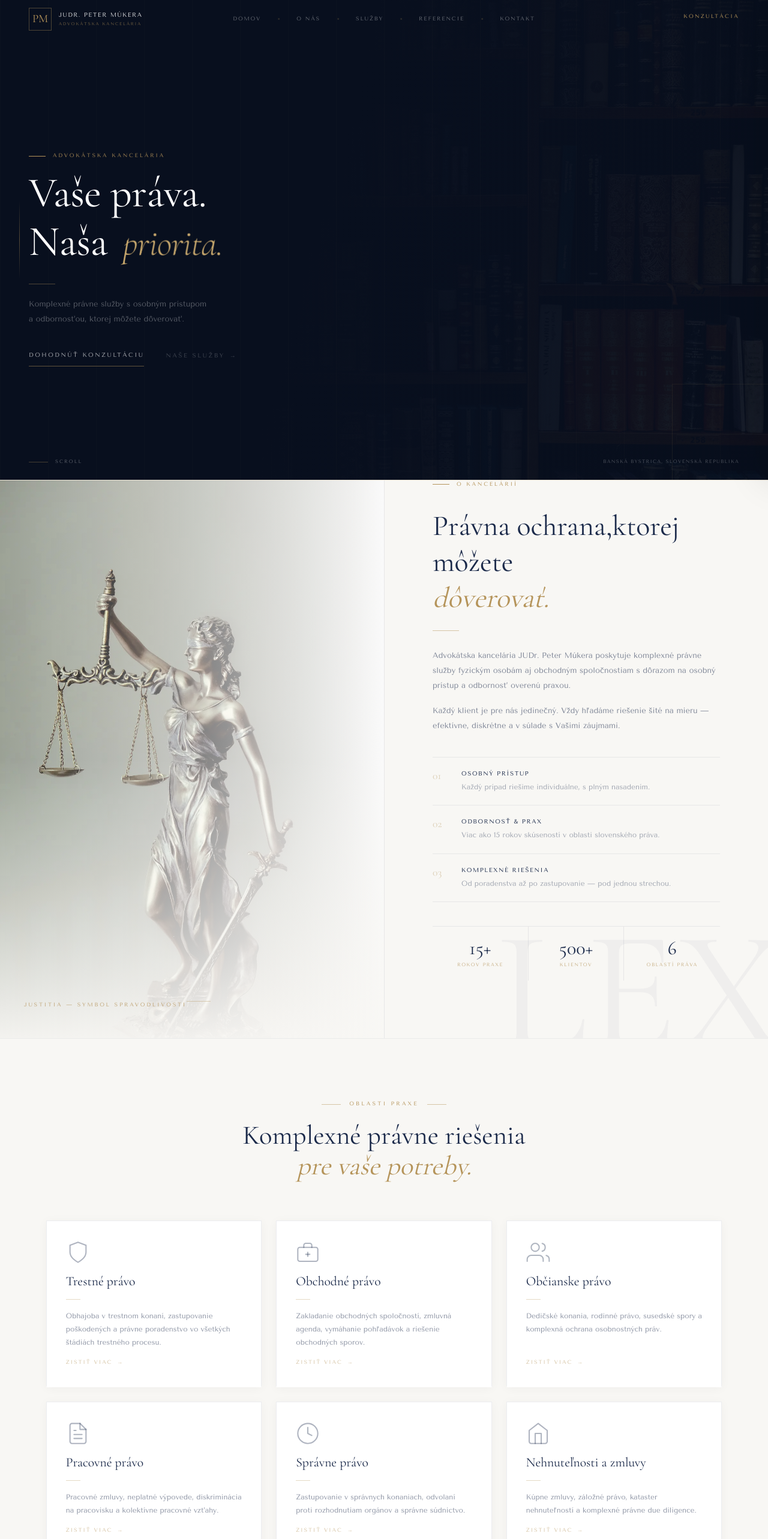
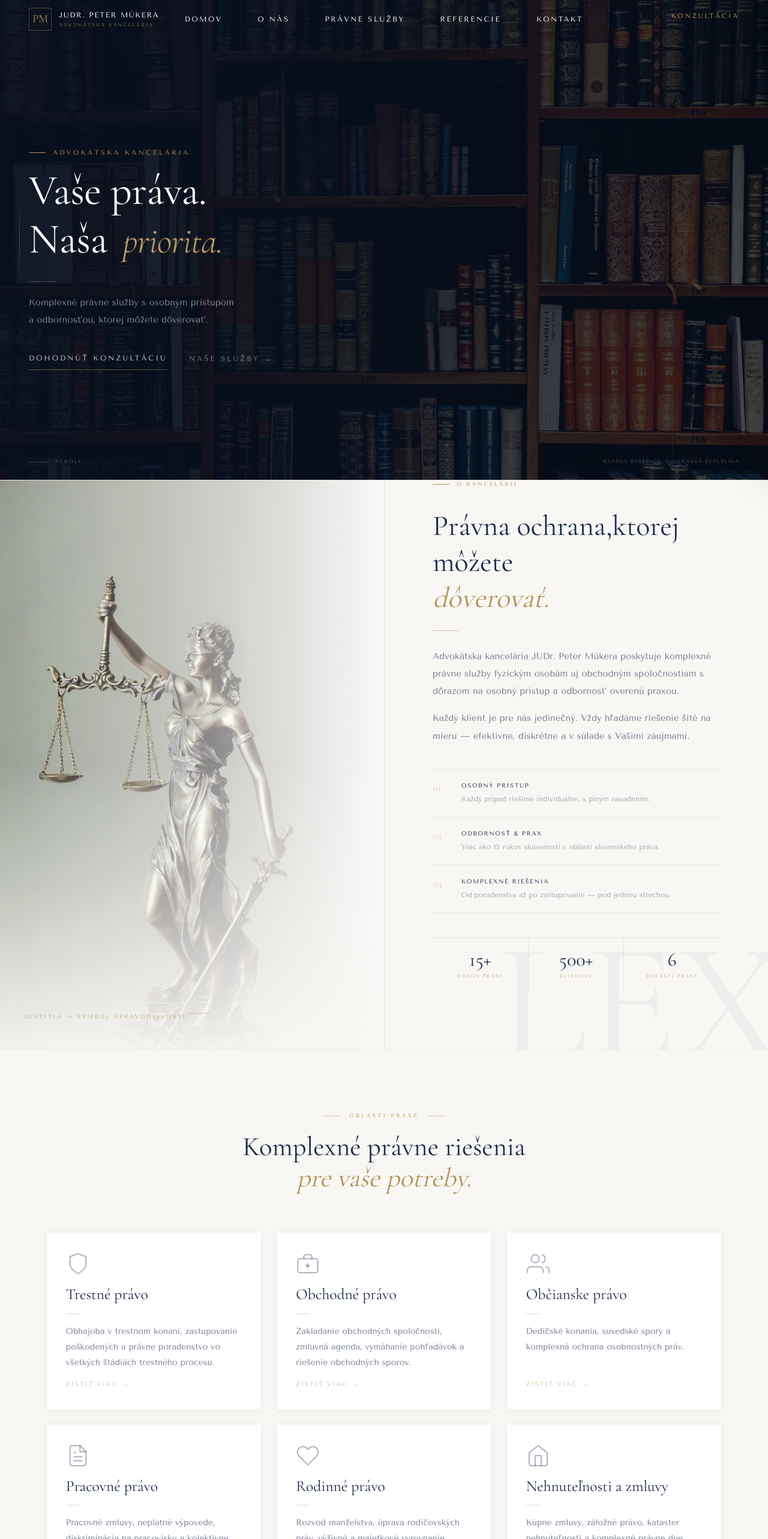
Before and after one commit to sbdesignnr/mukera-web, a Next.js app: page / in a window 1280 px wide. Shown: the top 2566 px of the page at 60% size. Built offline with nearby package versions, Linux system fonts and the light colour scheme.

Commit message:
feat: klient feedback - kontrast, navbar, services, typografia

```diff
--- a/app/layout.tsx
+++ b/app/layout.tsx
@@ -20,7 +20,7 @@ const inter = Inter({
 export const metadata: Metadata = {
   title: "JUDr. Peter Múkera | Advokátska kancelária",
   description:
-    "Advokátska kancelária JUDr. Peter Múkera v Banskej Bystrici. Trestné, obchodné, občianske, pracovné a správne právo.",
+    "Advokátska kancelária JUDr. Peter Múkera v Banskej Bystrici. Trestné, obchodné, občianske, pracovné a rodinné právo.",
 };
 
 export default function RootLayout({
--- a/components/About.tsx
+++ b/components/About.tsx
@@ -187,8 +187,8 @@ export const About = () => {
             className="reveal"
             style={{
               fontFamily: "var(--font-ui)",
-              fontSize: "13px",
-              color: "rgba(27,42,74,0.55)",
+              fontSize: "15px",
+              color: "rgba(27,42,74,0.6)",
               lineHeight: 1.95,
               marginBottom: "1rem",
             }}
@@ -202,8 +202,8 @@ export const About = () => {
             className="reveal"
             style={{
               fontFamily: "var(--font-ui)",
-              fontSize: "13px",
-              color: "rgba(27,42,74,0.55)",
+              fontSize: "15px",
+              color: "rgba(27,42,74,0.6)",
               lineHeight: 1.95,
               marginBottom: "2.5rem",
             }}
--- a/components/Contact.tsx
+++ b/components/Contact.tsx
@@ -74,7 +74,7 @@ const inputStyle: React.CSSProperties = {
   borderBottom: "0.5px solid rgba(255,255,255,0.12)",
   padding: "10px 0",
   fontFamily: "var(--font-ui)",
-  fontSize: "13px",
+  fontSize: "15px",
   color: "rgba(255,255,255,0.75)",
   outline: "none",
   width: "100%",
@@ -289,7 +289,7 @@ const ContactItem = ({
           href={href}
           style={{
             fontFamily: "var(--font-ui)",
-            fontSize: "13px",
+            fontSize: "15px",
             color: "rgba(255,255,255,0.65)",
             textDecoration: "none",
             transition: "color 250ms ease",
@@ -303,7 +303,7 @@ const ContactItem = ({
         <p
           style={{
             fontFamily: "var(--font-ui)",
-            fontSize: "13px",
+            fontSize: "15px",
             color: "rgba(255,255,255,0.65)",
           }}
         >
--- a/components/Faq.tsx
+++ b/components/Faq.tsx
@@ -133,8 +133,8 @@ const FaqItem = ({
           <p
             style={{
               fontFamily: "var(--font-ui)",
-              fontSize: "13px",
-              color: "rgba(255,255,255,0.38)",
+              fontSize: "15px",
+              color: "rgba(255,255,255,0.5)",
               lineHeight: 1.95,
               paddingBottom: "1.6rem",
               paddingRight: "2.5rem",
--- a/components/Hero.tsx
+++ b/components/Hero.tsx
@@ -47,7 +47,7 @@ const StatRow = ({ stat }: { stat: (typeof STATS)[number] }) => {
       <div style={{ fontFamily: "var(--font-heading)", fontSize: "38px", fontWeight: 300, color: "rgba(255,255,255,0.7)", lineHeight: 1 }}>
         {count}{stat.suffix}
       </div>
-      <div style={{ fontFamily: "var(--font-ui)", fontSize: "8px", color: "rgba(181,148,90,0.65)", letterSpacing: "0.18em", textTransform: "uppercase", marginTop: "4px" }}>
+      <div style={{ fontFamily: "var(--font-ui)", fontSize: "9px", color: "rgba(181,148,90,0.75)", letterSpacing: "0.18em", textTransform: "uppercase", marginTop: "4px" }}>
         {stat.label}
       </div>
     </div>
@@ -89,11 +89,11 @@ export const Hero = () => {
       <img
         src="/hero-bg.webp"
         alt=""
-        style={{ position: "absolute", inset: 0, width: "100%", height: "100%", objectFit: "cover", objectPosition: "center", opacity: 0.18 }}
+        style={{ position: "absolute", inset: 0, width: "100%", height: "100%", objectFit: "cover", objectPosition: "center", opacity: 0.4 }}
       />
 
       {/* Gradient overlay */}
-      <div style={{ position: "absolute", inset: 0, background: "linear-gradient(105deg, #080F1E 0%, #080F1E 42%, rgba(8,15,30,0.88) 65%, rgba(8,15,30,0.6) 100%)" }} />
+      <div style={{ position: "absolute", inset: 0, background: "linear-gradient(105deg, rgba(8,15,30,0.9) 0%, rgba(8,15,30,0.78) 42%, rgba(8,15,30,0.5) 65%, rgba(8,15,30,0.25) 100%)" }} />
 
       {/* Vertical grid lines */}
       <div style={{ position: "absolute", inset: 0, backgroundImage: "repeating-linear-gradient(90deg, rgba(181,148,90,0.025) 0px, rgba(181,148,90,0.025) 1px, transparent 1px, transparent 80px)" }} />
@@ -131,7 +131,7 @@ export const Hero = () => {
             {/* Eyebrow */}
             <div className="anim-1" style={{ display: "flex", alignItems: "center", gap: "12px" }}>
               <div style={{ width: 28, height: 1, background: "#B5945A", flexShrink: 0 }} />
-              <span style={{ fontFamily: "var(--font-ui)", fontSize: "9px", color: "rgba(181,148,90,0.9)", letterSpacing: "0.3em", textTransform: "uppercase" }}>
+              <span style={{ fontFamily: "var(--font-ui)", fontSize: "11px", color: "rgba(181,148,90,0.95)", letterSpacing: "0.3em", textTransform: "uppercase" }}>
                 Advokátska kancelária
               </span>
             </div>
@@ -164,7 +164,7 @@ export const Hero = () => {
             {/* Paragraph */}
             <p
               className="anim-4"
-              style={{ fontFamily: "var(--font-ui)", fontSize: "13px", color: "rgba(255,255,255,0.32)", lineHeight: 1.95, maxWidth: "360px", marginTop: "1.25rem" }}
+              style={{ fontFamily: "var(--font-ui)", fontSize: "15px", color: "rgba(255,255,255,0.5)", lineHeight: 1.95, maxWidth: "400px", marginTop: "1.25rem" }}
             >
               Komplexné právne služby s&nbsp;osobným prístupom
               a&nbsp;odbornosťou, ktorej môžete dôverovať.
@@ -176,8 +176,8 @@ export const Hero = () => {
               <button
                 style={{
                   fontFamily: "var(--font-ui)",
-                  fontSize: "10px",
-                  color: btnAHover ? "rgba(255,255,255,0.9)" : "rgba(255,255,255,0.65)",
+                  fontSize: "12px",
+                  color: btnAHover ? "rgba(255,255,255,1)" : "rgba(255,255,255,0.8)",
                   letterSpacing: "0.25em",
                   textTransform: "uppercase",
                   padding: "0 0 10px",
@@ -203,8 +203,8 @@ export const Hero = () => {
               <button
                 style={{
                   fontFamily: "var(--font-ui)",
-                  fontSize: "10px",
-                  color: "rgba(255,255,255,0.22)",
+                  fontSize: "12px",
+                  color: "rgba(255,255,255,0.45)",
                   letterSpacing: "0.25em",
                   textTransform: "uppercase",
                   background: "none",
@@ -218,12 +218,12 @@ export const Hero = () => {
                   padding: "0 0 10px",
                 }}
                 onMouseEnter={e => {
-                  e.currentTarget.style.color = "rgba(255,255,255,0.55)";
+                  e.currentTarget.style.color = "rgba(255,255,255,0.75)";
                   const arrow = e.currentTarget.querySelector<HTMLSpanElement>("[data-arrow]");
                   if (arrow) { arrow.style.transform = "translateX(6px)"; arrow.style.color = "#B5945A"; }
                 }}
                 onMouseLeave={e => {
-                  e.currentTarget.style.color = "rgba(255,255,255,0.22)";
+                  e.currentTarget.style.color = "rgba(255,255,255,0.45)";
                   const arrow = e.currentTarget.querySelector<HTMLSpanElement>("[data-arrow]");
                   if (arrow) { arrow.style.transform = "translateX(0)"; arrow.style.color = "inherit"; }
                 }}
--- a/components/Navbar.tsx
+++ b/components/Navbar.tsx
@@ -4,7 +4,7 @@ import { useEffect, useRef, useState } from "react";
 const NAV_LINKS = [
   { label: "Domov",      href: "#" },
   { label: "O nás",      href: "#o-nas" },
-  { label: "Služby",     href: "#sluzby" },
+  { label: "Právne služby", href: "#sluzby" },
   { label: "Referencie", href: "#referencie" },
   { label: "Kontakt",    href: "#kontakt" },
 ];
@@ -103,8 +103,8 @@ export const Navbar = () => {
             <span
               style={{
                 fontFamily: "var(--font-ui)",
-                fontSize: "10px",
-                color: "rgba(255,255,255,0.85)",
+                fontSize: "12px",
+                color: "rgba(255,255,255,1)",
                 letterSpacing: "0.14em",
                 textTransform: "uppercase",
                 whiteSpace: "nowrap",
@@ -115,8 +115,8 @@ export const Navbar = () => {
             <span
               style={{
                 fontFamily: "var(--font-ui)",
-                fontSize: "7px",
-                color: "rgba(181,148,90,0.6)",
+                fontSize: "8px",
+                color: "rgba(181,148,90,0.7)",
                 letterSpacing: "0.25em",
                 textTransform: "uppercase",
               }}
@@ -148,8 +148,8 @@ export const Navbar = () => {
                   href={link.href}
                   style={{
                     fontFamily: "var(--font-ui)",
-                    fontSize: "9px",
-                    color: "rgba(255,255,255,0.38)",
+                    fontSize: "12px",
+                    color: "rgba(255,255,255,1)",
                     letterSpacing: "0.2em",
                     textTransform: "uppercase",
                     textDecoration: "none",
@@ -157,10 +157,10 @@ export const Navbar = () => {
                     whiteSpace: "nowrap",
                   }}
                   onMouseEnter={(e) => {
-                    e.currentTarget.style.color = "rgba(255,255,255,0.85)";
+                    e.currentTarget.style.color = "#B5945A";
                   }}
                   onMouseLeave={(e) => {
-                    e.currentTarget.style.color = "rgba(255,255,255,0.38)";
+                    e.currentTarget.style.color = "rgba(255,255,255,1)";
                   }}
                 >
                   {link.label}
@@ -191,7 +191,7 @@ export const Navbar = () => {
               type="button"
               style={{
                 fontFamily: "var(--font-ui)",
-                fontSize: "9px",
+                fontSize: "11px",
                 color: "#B5945A",
                 letterSpacing: "0.25em",
                 textTransform: "uppercase",
@@ -335,8 +335,8 @@ export const Navbar = () => {
                 <span
                   style={{
                     fontFamily: "var(--font-heading)",
-                    fontSize: "clamp(2rem, 8vw, 3rem)",
-                    color: "#64748b",
+                    fontSize: "clamp(2.2rem, 8vw, 3.2rem)",
+                    color: "rgba(255,255,255,0.95)",
                   }}
                 >
                   {link.label}
--- a/components/Reviews.tsx
+++ b/components/Reviews.tsx
@@ -94,7 +94,7 @@ const ReviewCard = ({
           fontFamily: "var(--font-heading)",
           fontStyle: "italic",
           fontWeight: 300,
-          fontSize: "clamp(1rem, 1.5vw, 1.15rem)",
+          fontSize: "clamp(1.1rem, 1.5vw, 1.3rem)",
           color: "#2C3E50",
           lineHeight: 1.8,
           flexGrow: 1,
@@ -230,8 +230,8 @@ export const Reviews = () => {
           <p
             style={{
               fontFamily: "var(--font-ui)",
-              fontSize: "13px",
-              color: "rgba(27,42,74,0.45)",
+              fontSize: "15px",
+              color: "rgba(27,42,74,0.5)",
               lineHeight: 1.7,
               maxWidth: "460px",
               margin: "0 auto",
--- a/components/Services.tsx
+++ b/components/Services.tsx
@@ -35,10 +35,9 @@ const SERVICES = [
     id: "obcianske",
     title: "Občianske právo",
     intro:
-      "Dedičské konania, rodinné právo, susedské spory a komplexná ochrana osobnostných práv.",
+      "Dedičské konania, susedské spory a komplexná ochrana osobnostných práv.",
     detail: [
       "Zastupovanie v dedičských konaniach, správa dedičstva a spory medzi dedičmi.",
-      "Rodinné právo: rozvod, výživné, úprava styku s maloletými deťmi.",
       "Ochrana osobnosti, náhrada nemajetkovej ujmy a ochrana pred neoprávneným zásahom.",
       "Susedské spory, ochrana držby a vlastníckeho práva.",
       "Príprava a revízia občianskoprávnych zmlúv (kúpa, darovanie, pôžička).",
@@ -58,16 +57,16 @@ const SERVICES = [
     ],
   },
   {
-    id: "spravne",
-    title: "Správne právo",
+    id: "rodinne",
+    title: "Rodinné právo",
     intro:
-      "Zastupovanie v správnych konaniach, odvolaní proti rozhodnutiam orgánov a správne súdnictvo.",
+      "Rozvod manželstva, úprava rodičovských práv, výživné a majetkové vyrovnanie manželov.",
     detail: [
-      "Zastupovanie v správnych konaniach pred orgánmi štátnej správy a samosprávy.",
-      "Odvolania a rozklady proti rozhodnutiam správnych orgánov.",
-      "Správne súdnictvo — žaloby na preskúmanie zákonnosti rozhodnutí.",
-      "Poradenstvo v oblasti stavebného práva, životného prostredia a verejného obstarávania.",
-      "Zastupovanie pri priestupkových konaniach.",
+      "Zastupovanie v konaní o rozvod manželstva a o úpravu pomerov k maloletým deťom.",
+      "Určenie a vymáhanie výživného na deti, manžela aj rozvedeného manžela.",
+      "Úprava styku rodiča s maloletým dieťaťom a riešenie sporov o starostlivosť.",
+      "Vyporiadanie bezpodielového spoluvlastníctva manželov po rozvode.",
+      "Určenie a zapretie otcovstva, osvojenie a poručníctvo.",
     ],
   },
   {
@@ -118,10 +117,9 @@ const ICONS: Record<string, React.ReactNode> = {
       <polyline points="10 9 9 9 8 9" />
     </svg>
   ),
-  spravne: (
+  rodinne: (
     <svg viewBox="0 0 24 24" fill="none" stroke="currentColor" strokeWidth={1.25} strokeLinecap="round" strokeLinejoin="round">
-      <circle cx="12" cy="12" r="10" />
-      <polyline points="12 6 12 12 16 14" />
+      <path d="M20.84 4.61a5.5 5.5 0 0 0-7.78 0L12 5.67l-1.06-1.06a5.5 5.5 0 0 0-7.78 7.78l1.06 1.06L12 21.23l7.78-7.78 1.06-1.06a5.5 5.5 0 0 0 0-7.78z" />
     </svg>
   ),
   nehnutelnosti: (
@@ -289,8 +287,8 @@ const Drawer = ({
           <p
             style={{
               fontFamily: "var(--font-ui)",
-              fontSize: "14px",
-              color: "rgba(27,42,74,0.6)",
+              fontSize: "15px",
+              color: "rgba(27,42,74,0.65)",
               lineHeight: 1.9,
               marginBottom: "2rem",
             }}
@@ -330,8 +328,8 @@ const Drawer = ({
                 <span
                   style={{
                     fontFamily: "var(--font-ui)",
-                    fontSize: "13px",
-                    color: "rgba(27,42,74,0.65)",
+                    fontSize: "14px",
+                    color: "rgba(27,42,74,0.7)",
                     lineHeight: 1.75,
                   }}
                 >
@@ -463,7 +461,7 @@ const ServiceCard = ({
         style={{
           fontFamily: "var(--font-heading)",
           fontWeight: 300,
-          fontSize: "1.35rem",
+          fontSize: "1.6rem",
           color: "#1B2A4A",
           lineHeight: 1.2,
         }}
@@ -486,8 +484,8 @@ const ServiceCard = ({
       <p
         style={{
           fontFamily: "var(--font-ui)",
-          fontSize: "12px",
-          color: "rgba(27,42,74,0.5)",
+          fontSize: "14px",
+          color: "rgba(27,42,74,0.6)",
           lineHeight: 1.85,
           flexGrow: 1,
         }}
@@ -502,8 +500,8 @@ const ServiceCard = ({
           alignItems: "center",
           gap: "8px",
           fontFamily: "var(--font-ui)",
-          fontSize: "9px",
-          color: hover ? "#B5945A" : "rgba(181,148,90,0.55)",
+          fontSize: "10px",
+          color: hover ? "#B5945A" : "rgba(181,148,90,0.6)",
           letterSpacing: "0.2em",
           textTransform: "uppercase",
           transition: "color 350ms ease",
```
Also changed, not shown: 2 other files (tests, documents, lock files or other folders).
